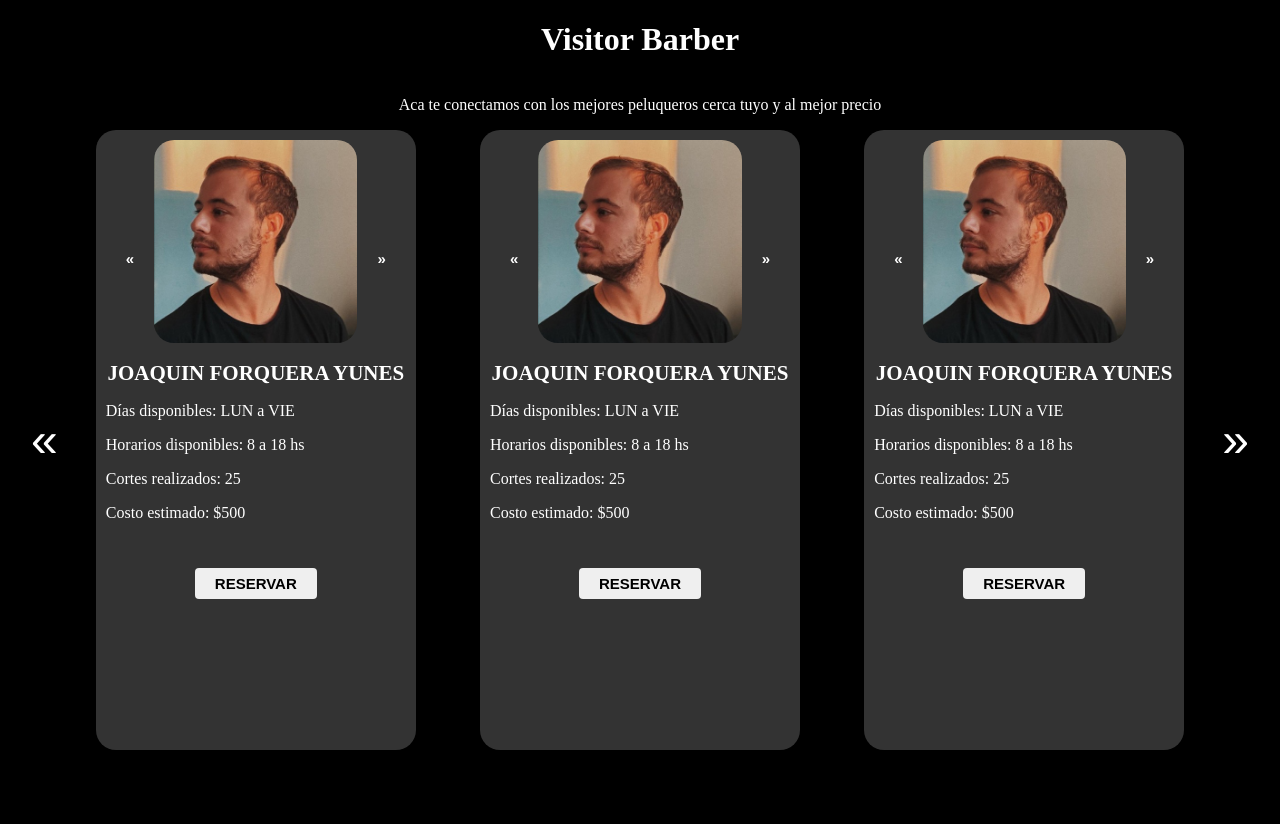
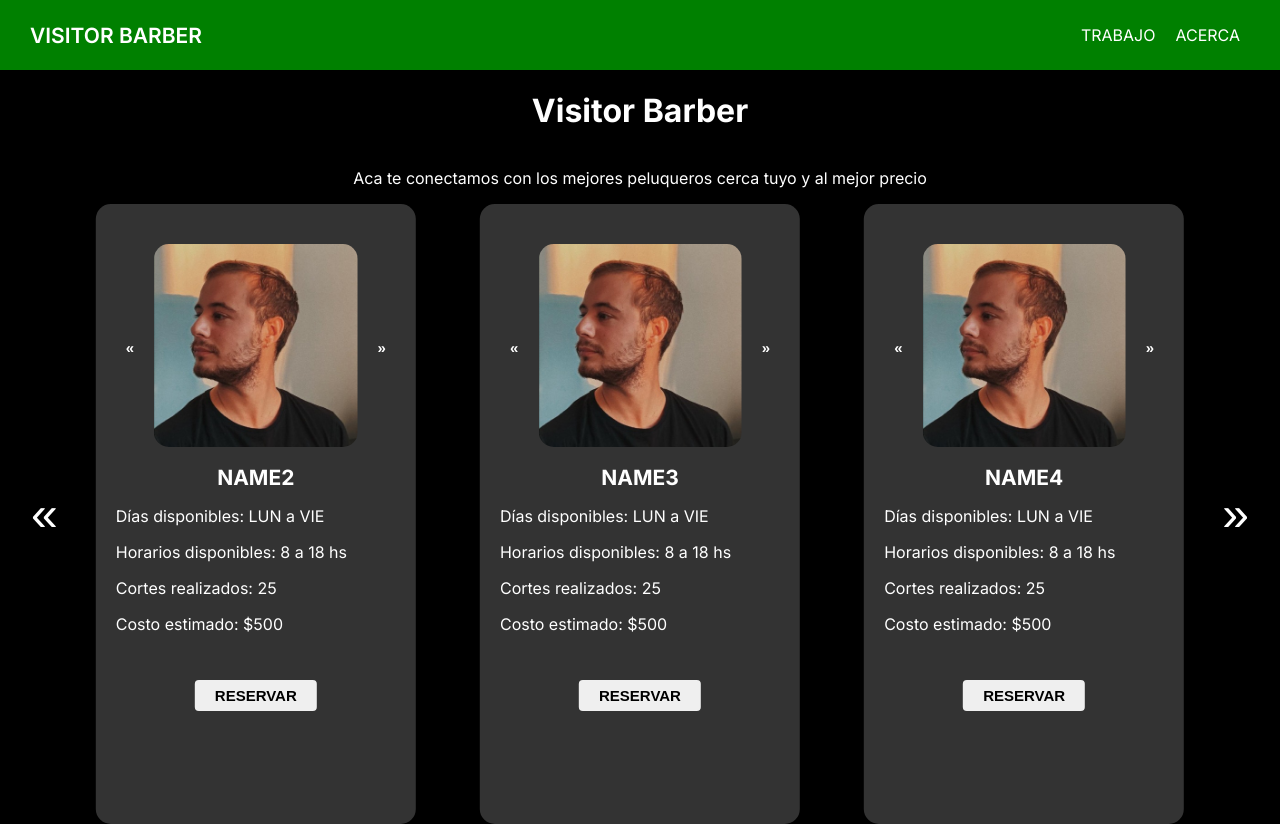
Before and after one commit to perassijulian/VisitorBarber, a React (Create React App) app: page / in a window 1280 px wide. Before the commit the page ends 800 px from the top, so only its background shows below. Built offline with nearby package versions, Linux system fonts and the light colour scheme.

Commit message:
add navbar

```diff
--- a/src/App.js
+++ b/src/App.js
@@ -1,10 +1,12 @@
 import './App.scss';
 import Main from './components/Main';
+import Navbar from './components/Navbar';
 
 function App() {
   return (
     <div className="App">
-      <Main />
+    <Navbar />
+    <Main />
     </div>
   );
 }
--- a/src/App.scss
+++ b/src/App.scss
@@ -4,6 +4,7 @@ body {
     margin:0px;
     background-color: #000;
     color: #FFF;
+    font-family: $Inter;
 }
 
 .main{
@@ -25,12 +26,13 @@ body {
     background-color: #333333;
     padding: 10px;
     text-align: center;
-    border-radius: 20px;
+    border-radius: 15px;
 
     &--img{
         max-width: 100%;
         height: auto;
-        border-radius: 20px;
+        border-radius: 15px;
+        margin-top: 30px;
     }
 
     h1{
@@ -40,6 +42,7 @@ body {
 
     &--description{
         text-align: start;
+        margin:10px;
     }
 
     button{
--- /dev/null
+++ b/src/Navbar.scss
@@ -0,0 +1,32 @@
+@import './Variables.scss';
+
+.navbar{
+    background-color: green;
+    display: flex;
+    justify-content: space-between;
+    align-items: center;
+    height: 70px;
+
+    h4{
+        margin-left: 30px;
+        font-size: $mdFont;
+        font-weight: 600;
+        cursor: default;
+    }
+    &--nav{
+        display: flex;
+        margin-right: 30px;
+
+        div{
+            padding: 10px;
+            cursor: pointer;
+
+            &:hover{
+                opacity: 0.7;
+            }
+            &:active{
+                opacity: 0.3;
+            }
+        }
+    }
+}
--- a/src/Variables.scss
+++ b/src/Variables.scss
@@ -1,3 +1,9 @@
+@import url('https://fonts.googleapis.com/css2?family=Inter:wght@300;400;500;600;700;800&display=swap');
+
+
+
 //FONTS
 $smFont: 15px;
 $mdFont: 21px;
+$lgFont: 23px;
+$Inter: 'Inter', sans-serif;
--- a/src/components/Carrousel.js
+++ b/src/components/Carrousel.js
@@ -14,56 +14,6 @@ export const CaroulselItem = ({ children, width }) => {
 const Carousel = (props, { children }) => {
     const [activeIndex, setActiveIndex] = useState(0);
     const [paused, setPaused] = useState(false);
-
-    const profilesArray =
-    [{
-        name: "name1",
-        days: "LUN a VIE",
-        time: "8 a 18 hs",
-        cuts: "25",
-        cost: "$500",
-        photo: ["photo","photo2"]
-    },
-    {
-        name: "name2",
-        days: "LUN a VIE",
-        time: "8 a 18 hs",
-        cuts: "25",
-        cost: "$500",
-        photo: ["photo","photo2"]
-    },
-    {
-        name: "name3",
-        days: "LUN a VIE",
-        time: "8 a 18 hs",
-        cuts: "25",
-        cost: "$500",
-        photo: ["photo","photo2"]
-    },
-    {
-        name: "name4",
-        days: "LUN a VIE",
-        time: "8 a 18 hs",
-        cuts: "25",
-        cost: "$500",
-        photo: ["photo","photo2"]
-    },
-    {
-        name: "name5",
-        days: "LUN a VIE",
-        time: "8 a 18 hs",
-        cuts: "25",
-        cost: "$500",
-        photo: ["photo","photo2"]
-    },
-    {
-        name: "name6",
-        days: "LUN a VIE",
-        time: "8 a 18 hs",
-        cuts: "25",
-        cost: "$500",
-        photo: ["photo","photo2"]
-    }]
 
     const updateIndex = (newIndex) => {
 
--- a/src/components/Main.js
+++ b/src/components/Main.js
@@ -1,24 +1,26 @@
 import React from 'react';
 import Carousel, { CaroulselItem } from './Carrousel';
 import Profile from './Profile';
+import {profilesArray} from '../profilesSource';
 
 const Main = () => {
+
+  const profilesToDisplay = profilesArray.map((item) => {
+      return (
+        <CaroulselItem><Profile item={item}/></CaroulselItem>
+      )
+  })
+
   return (
     <div className='main'>
         <h1>Visitor Barber</h1>
         <p>Aca te conectamos con los mejores peluqueros cerca tuyo y al mejor precio</p>
         <div className="main--content">
             <Carousel
-                repeat={false}
+                repeat={true}
                 amountItems={3}
             >
-                <CaroulselItem><Profile /></CaroulselItem>
-                <CaroulselItem><Profile /></CaroulselItem>
-                <CaroulselItem><Profile /></CaroulselItem>
-                <CaroulselItem><Profile /></CaroulselItem>
-                <CaroulselItem><Profile /></CaroulselItem>
-                <CaroulselItem><Profile /></CaroulselItem>
-
+                {profilesToDisplay}
             </Carousel>
         </div>
     </div>);
--- /dev/null
+++ b/src/components/Navbar.js
@@ -0,0 +1,15 @@
+import React from 'react';
+import '../Navbar.scss';
+
+const Navbar = () => {
+  return (
+    <div className='navbar'>
+        <h4>VISITOR BARBER</h4>
+        <nav className='navbar--nav'>
+            <div>TRABAJO</div>
+            <div>ACERCA</div>
+        </nav>
+    </div>);
+};
+
+export default Navbar;
--- a/src/components/Profile.js
+++ b/src/components/Profile.js
@@ -4,21 +4,22 @@ import photo2 from '../pictures/Foto2.jpg';
 import Carousel, { CaroulselItem } from './Carrousel';
 
 
-const Profile = () => {
+const Profile = (props) => {
 
-    const photosArray = ['photo', 'photo2']
+    console.log(props.item.name)
+
+    const photosArray = [photo, photo2]
 
     const photoDisplay = photosArray.map((item) => {
         return(
             <img
                 alt="cut example"
-                src={photo}
+                src={item}
                 className='profile--img'
             ></img>
 
         )
     })
-
 
   return (
     <div className='profile'>
@@ -29,12 +30,12 @@ const Profile = () => {
             {photoDisplay}
         </Carousel>
 
-        <h1>Joaquin Forquera Yunes</h1>
+        <h1>{props.item.name}</h1>
         <div className='profile--description'>
-            <p>Días disponibles: LUN a VIE</p>
-            <p>Horarios disponibles: 8 a 18 hs</p>
-            <p>Cortes realizados: 25</p>
-            <p>Costo estimado: $500</p>
+            <p>Días disponibles: {props.item.days}</p>
+            <p>Horarios disponibles: {props.item.time}</p>
+            <p>Cortes realizados: {props.item.cuts}</p>
+            <p>Costo estimado: {props.item.cost}</p>
 
         </div>
         <button>RESERVAR</button>
--- /dev/null
+++ b/src/profilesSource.js
@@ -0,0 +1,59 @@
+const profilesArray =
+    [{
+        name: "name1",
+        days: "LUN a VIE",
+        time: "8 a 18 hs",
+        cuts: "25",
+        cost: "$500",
+        photo: ["photo","photo2"]
+    },
+    {
+        name: "name2",
+        days: "LUN a VIE",
+        time: "8 a 18 hs",
+        cuts: "25",
+        cost: "$500",
+        photo: ["photo","photo2"]
+    },
+    {
+        name: "name3",
+        days: "LUN a VIE",
+        time: "8 a 18 hs",
+        cuts: "25",
+        cost: "$500",
+        photo: ["photo","photo2"]
+    },
+    {
+        name: "name4",
+        days: "LUN a VIE",
+        time: "8 a 18 hs",
+        cuts: "25",
+        cost: "$500",
+        photo: ["photo","photo2"]
+    },
+    {
+        name: "name5",
+        days: "LUN a VIE",
+        time: "8 a 18 hs",
+        cuts: "25",
+        cost: "$400",
+        photo: ["photo","photo2"]
+    },
+    {
+        name: "name6",
+        days: "LUN a VIE",
+        time: "8 a 18 hs",
+        cuts: "10",
+        cost: "$500",
+        photo: ["photo","photo2"]
+    },
+    {
+        name: "name7",
+        days: "LUN a VIE",
+        time: "8 a 18 hs",
+        cuts: "25",
+        cost: "$500",
+        photo: ["photo","photo2"]
+    }]
+
+export {profilesArray}
```
Also changed, not shown: src/pictures/Foto2.jpg.
